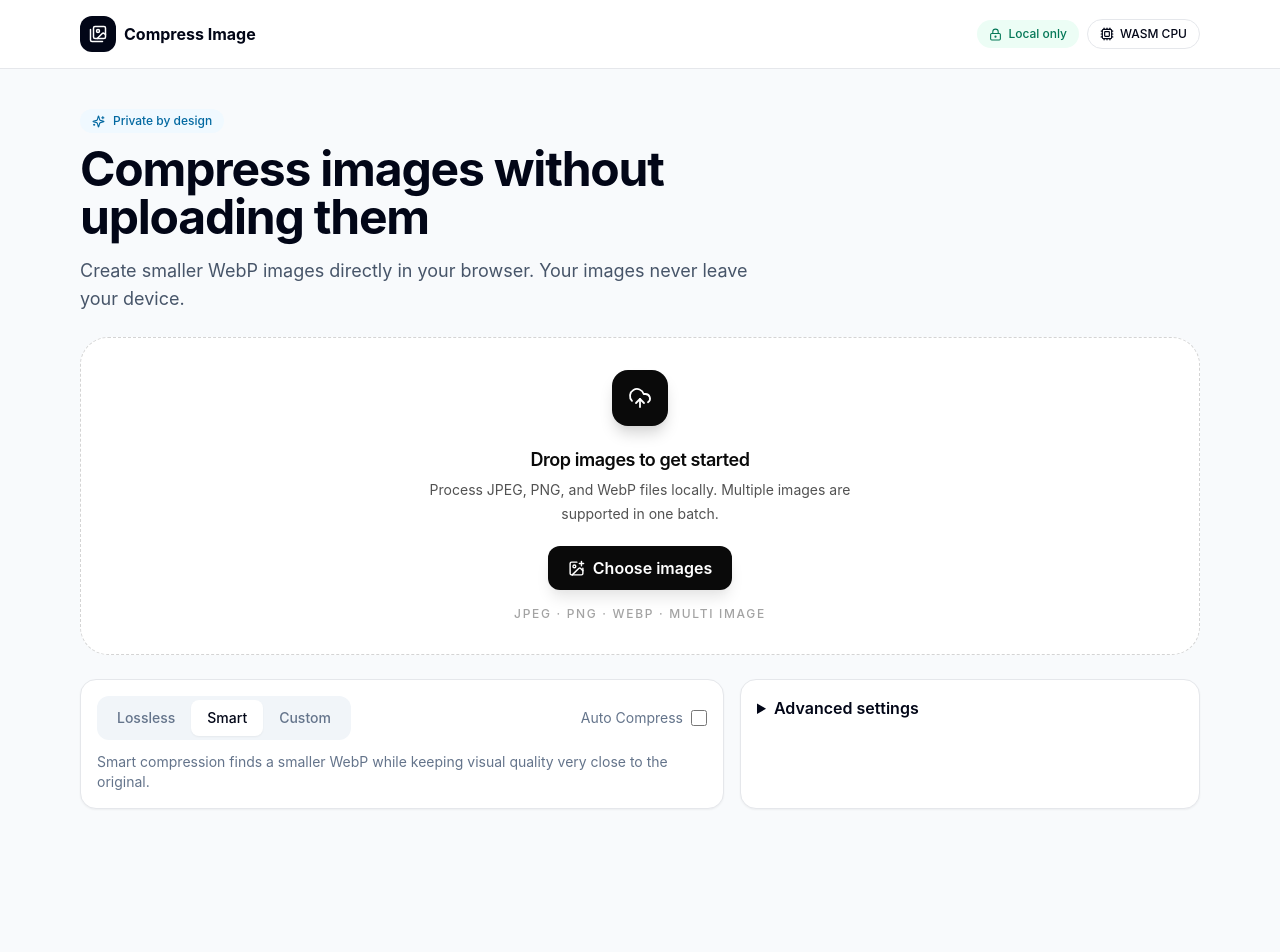
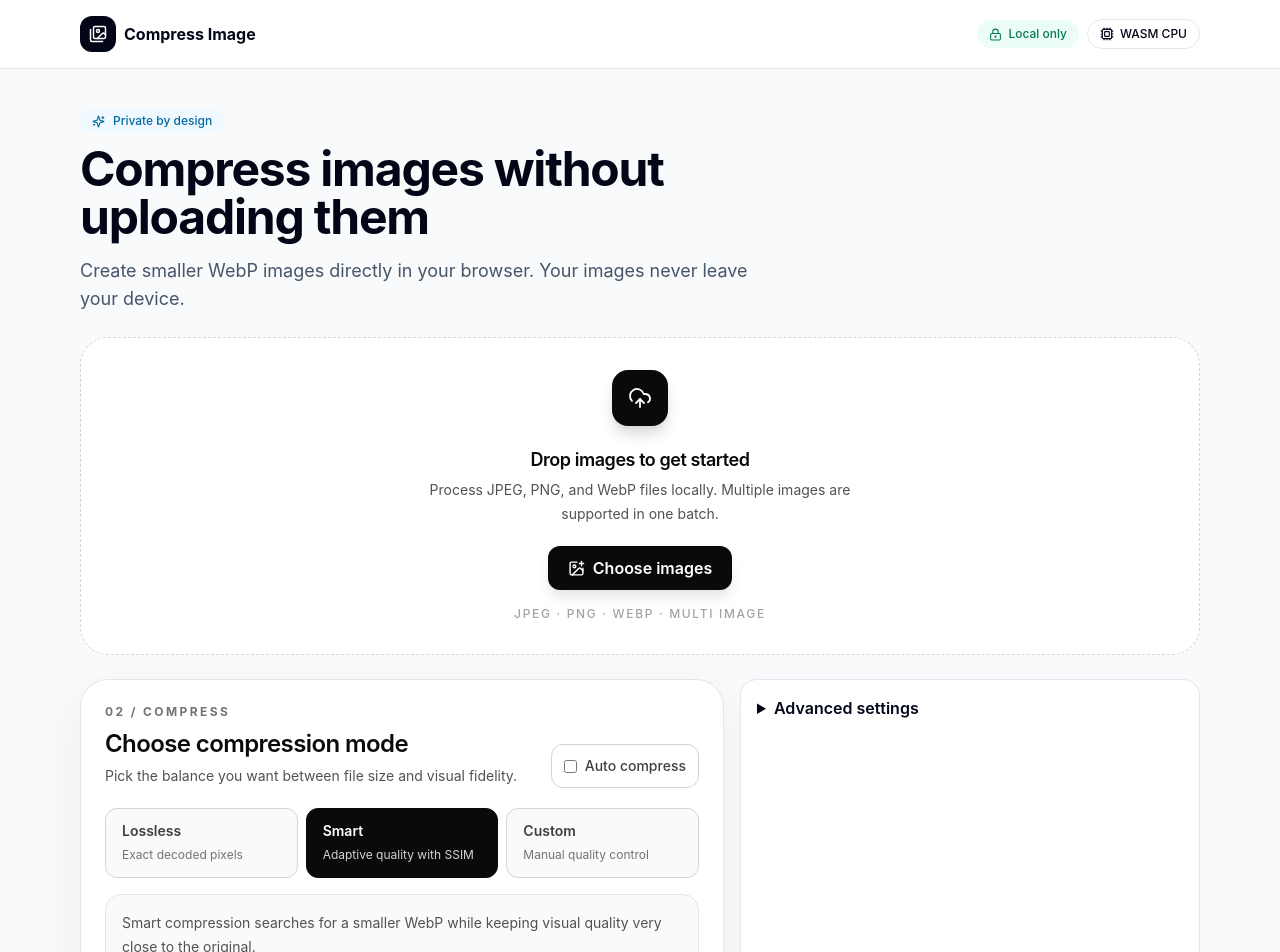
Before and after one commit to zaengit/compress-image, a React (Vite) app: page / in a window 1280 px wide. Shown: the top 952 px of the page. Built offline with nearby package versions, Linux system fonts and the light colour scheme.

Commit message:
style: align compression controls with crop-image

```diff
--- a/src/components/CompressionControls.tsx
+++ b/src/components/CompressionControls.tsx
@@ -1,9 +1,43 @@
 import type { CompressionMode } from '../types';
+
 export function CompressionControls({ mode, quality, auto, onMode, onQuality, onAuto }: { mode: CompressionMode; quality: number; auto: boolean; onMode:(m:CompressionMode)=>void; onQuality:(q:number)=>void; onAuto:(v:boolean)=>void }) {
-  return <section className="rounded-2xl border bg-white p-4 shadow-sm">
-    <div className="flex flex-wrap items-center justify-between gap-3"><div className="inline-flex rounded-xl bg-slate-100 p-1">{(['lossless','smart','custom'] as CompressionMode[]).map(m => <button key={m} onClick={() => onMode(m)} className={`rounded-lg px-4 py-2 text-sm font-medium capitalize ${mode===m?'bg-white shadow-sm':'text-slate-500'}`}>{m}</button>)}</div>
-    <label className="flex items-center gap-2 text-sm"><span className="text-slate-500">Auto Compress</span><input type="checkbox" checked={auto} onChange={e=>onAuto(e.target.checked)} className="h-4 w-4 accent-slate-950"/></label></div>
-    <p className="mt-3 text-sm text-slate-500">{mode==='lossless'?'WebP lossless preserves decoded pixel data.':mode==='smart'?'Smart compression finds a smaller WebP while keeping visual quality very close to the original.':'Use the exact WebP quality you choose.'}</p>
-    {mode==='custom' && <div className="mt-4 flex items-center gap-4"><input className="w-full accent-slate-950" type="range" min="1" max="100" value={quality} onChange={e=>onQuality(Number(e.target.value))}/><span className="w-10 text-right font-semibold">{quality}</span></div>}
-  </section>;
+  return (
+    <section className="rounded-[28px] border border-neutral-200 bg-white p-4 shadow-[0_20px_55px_rgba(15,23,42,0.06)] sm:p-6">
+      <div className="flex flex-col gap-4 lg:flex-row lg:items-end lg:justify-between">
+        <div>
+          <p className="text-xs font-bold uppercase tracking-[0.2em] text-neutral-500">02 / Compress</p>
+          <h2 className="mt-2 text-2xl font-semibold tracking-tight text-neutral-950">Choose compression mode</h2>
+          <p className="mt-1 text-sm leading-6 text-neutral-600">Pick the balance you want between file size and visual fidelity.</p>
+        </div>
+        <label className="flex min-h-11 items-center gap-2 rounded-xl border border-neutral-300 bg-white px-3 py-2 text-sm font-medium text-neutral-700">
+          <input type="checkbox" checked={auto} onChange={e=>onAuto(e.target.checked)} className="accent-neutral-950" />
+          Auto compress
+        </label>
+      </div>
+
+      <div className="mt-5 grid gap-2 sm:grid-cols-3">
+        {(['lossless','smart','custom'] as CompressionMode[]).map(m => (
+          <button
+            key={m}
+            onClick={() => onMode(m)}
+            aria-pressed={mode === m}
+            className={`rounded-xl border px-4 py-3 text-left transition ${mode===m ? 'border-neutral-950 bg-neutral-950 text-white' : 'border-neutral-300 bg-neutral-50 text-neutral-700 hover:border-neutral-950 hover:bg-white'}`}
+          >
+            <span className="block text-sm font-semibold capitalize">{m}</span>
+            <span className={`mt-1 block text-xs leading-5 ${mode===m ? 'text-neutral-300' : 'text-neutral-500'}`}>{m==='lossless' ? 'Exact decoded pixels' : m==='smart' ? 'Adaptive quality with SSIM' : 'Manual quality control'}</span>
+          </button>
+        ))}
+      </div>
+
+      <div className="mt-4 rounded-2xl border border-neutral-200 bg-neutral-50 p-4">
+        <p className="text-sm leading-6 text-neutral-600">{mode==='lossless' ? 'WebP lossless preserves decoded pixel data.' : mode==='smart' ? 'Smart compression searches for a smaller WebP while keeping visual quality very close to the original.' : 'Use the exact WebP quality you choose.'}</p>
+        {mode==='custom' && (
+          <div className="mt-4 flex items-center gap-4">
+            <input className="w-full accent-neutral-950" type="range" min="1" max="100" value={quality} onChange={e=>onQuality(Number(e.target.value))}/>
+            <span className="min-w-12 rounded-lg border border-neutral-300 bg-white px-2.5 py-1.5 text-center text-sm font-semibold">{quality}</span>
+          </div>
+        )}
+      </div>
+    </section>
+  );
 }
```
